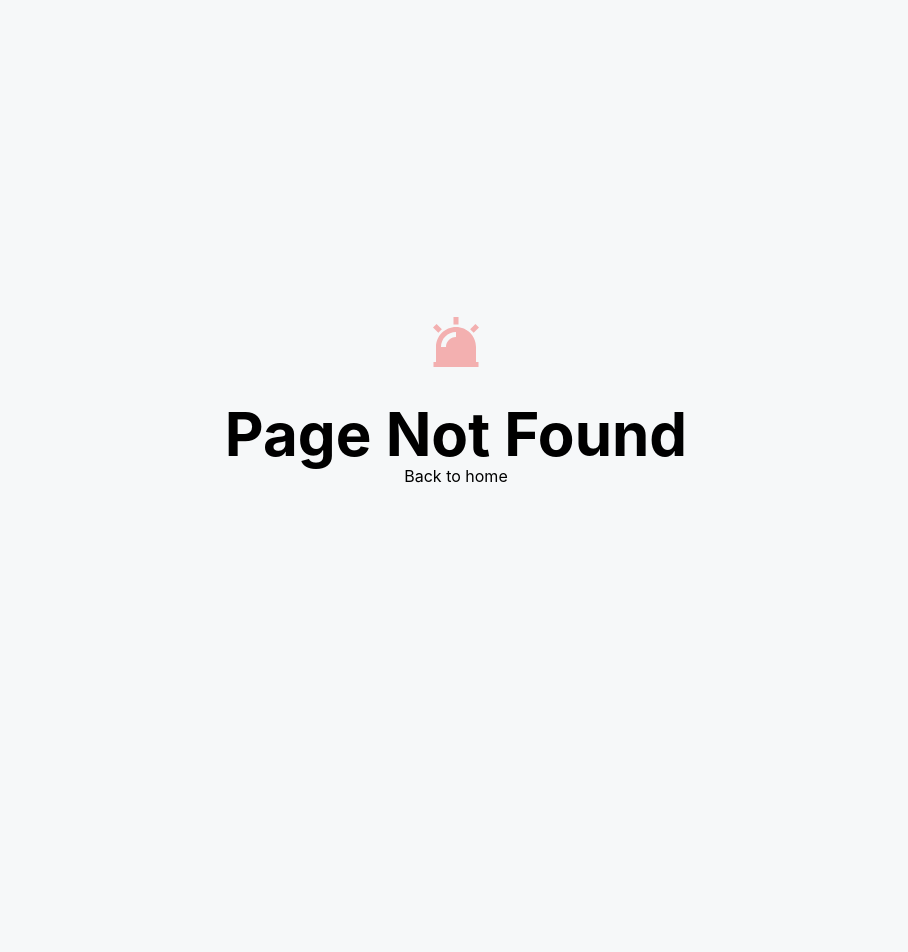
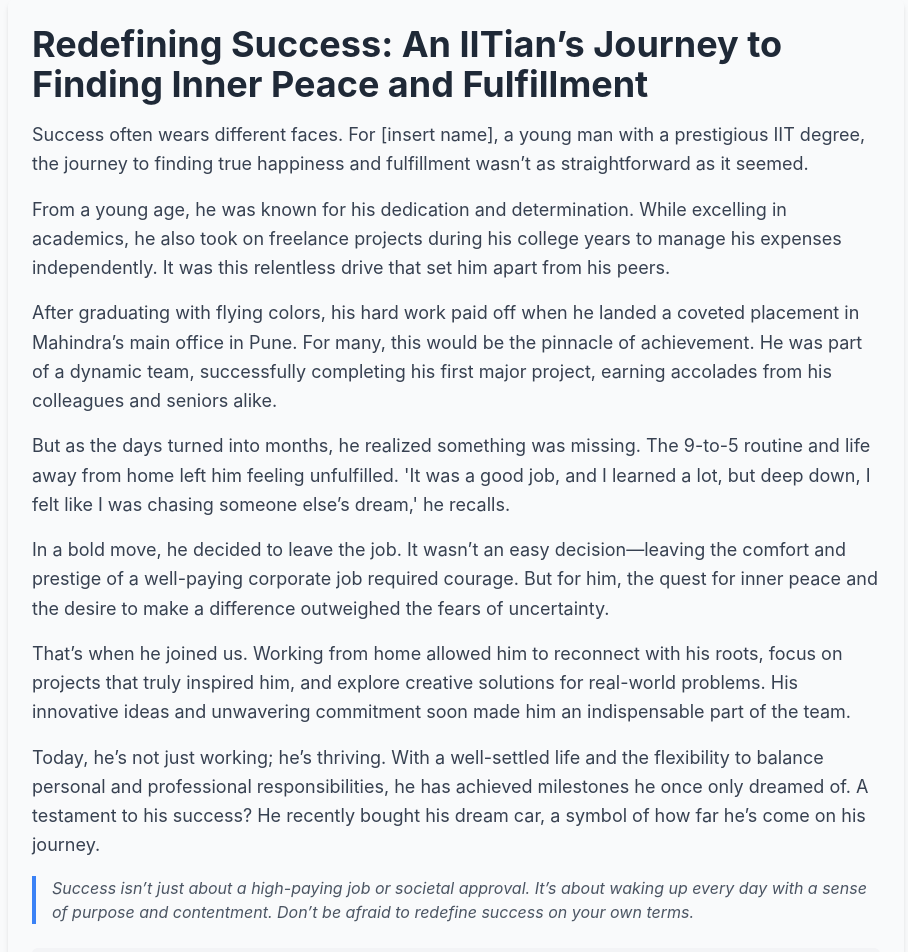
Before and after one commit to nadeemkhanrtm1/acheivers-org-2.0, a Next.js app: page /blog/iitian-finds-inner-peace in a window 1280 px wide. Before the commit this address had no page. Shown: the top 952 px of the page, without its empty margins (184-1092 px from the left). Before the commit the page ends 800 px from the top, so only its background shows below. Built offline with nearby package versions, Linux system fonts and the light colour scheme.

Commit message:
3 New Blogs Added

```diff
--- /dev/null
+++ b/src/app/blog/call-center-girl-empowering-her-family/page.tsx
@@ -0,0 +1,52 @@
+import React from "react";
+
+interface BlogProps {
+  title: string;
+  content: string[];
+  quote: string;
+  caption: string;
+}
+
+const BlogArticle: React.FC<BlogProps> = ({ title, content, quote, caption }) => {
+  return (
+    <div className="max-w-4xl mx-auto p-6 bg-white shadow-md rounded-md">
+      <h1 className="text-2xl md:text-4xl font-bold text-gray-800 mb-4">{title}</h1>
+      {content.map((paragraph, index) => (
+        <p key={index} className="text-gray-700 text-lg leading-relaxed mb-4">
+          {paragraph}
+        </p>
+      ))}
+      <blockquote className="border-l-4 border-blue-500 pl-4 italic text-gray-600 mb-6">
+        {quote}
+      </blockquote>
+      <div className="bg-gray-100 p-4 rounded-md shadow-sm">
+        <p className="text-center text-gray-500 italic">{caption}</p>
+      </div>
+    </div>
+  );
+};
+
+const BlogPage: React.FC = () => {
+  const article = {
+    title: "Breaking Barriers: A Call Center Girl’s Journey to Empowering Her Family",
+    content: [
+      "Life in a metro city often comes with its own set of challenges, especially when financial constraints weigh heavily on a family. For [insert name], working in a call center and earning around ₹15,000 per month, the struggle was real.",
+      "With her modest earnings, she tried her best to support her parents and younger sister, but it was never enough. 'There were days when I felt hopeless. No matter how hard I worked, we barely scraped by,' she recalls.",
+      "Things changed when she came across an opportunity with us. Skeptical at first, she decided to take a chance and join. It was the beginning of a transformative journey.",
+      "One day stands out vividly in her memory. It was the day she received her first ₹90,000 paycheck. 'I couldn’t believe my eyes. It felt surreal,' she says with a smile. Her parents’ pride and happiness were beyond words. For the first time, she felt the weight of financial struggles lifting off her shoulders.",
+      "With her newfound financial independence, she didn’t just elevate her family’s lifestyle but also became a source of inspiration for others in her community. Her success story proves that with determination and the right opportunities, anyone can overcome even the toughest challenges.",
+      "Her story is not just hers—it’s ours too. 'We are proud to have been a part of her journey. Seeing her transform her life and bring happiness to her family is what drives us to keep doing what we do.'",
+      "To everyone out there facing challenges, she says: 'Never stop believing in yourself. With persistence and the right opportunities, life can change for the better. Always take a chance on yourself.'"
+    ],
+    quote: "Never stop believing in yourself. With persistence and the right opportunities, life can change for the better.",
+    caption: "From ₹15,000 to ₹90,000—The Journey of Dreams and Determination."
+  };
+
+  return (
+    <div className="min-h-screen bg-gray-50 flex items-center justify-center">
+      <BlogArticle {...article} />
+    </div>
+  );
+};
+
+export default BlogPage;
--- /dev/null
+++ b/src/app/blog/from-dreams-to-reality-a-girls-journey-of-hope-and-resilience/page.tsx
@@ -0,0 +1,60 @@
+import React from 'react';
+
+interface BlogProps {
+  title: string;
+  content: string[];
+  quote: string;
+  caption: string;
+}
+
+const BlogArticle: React.FC<BlogProps> = ({
+  title,
+  content,
+  quote,
+  caption,
+}) => {
+  return (
+    <div className='max-w-4xl mx-auto p-6 bg-white shadow-md rounded-md'>
+      <h1 className='text-2xl md:text-4xl font-bold text-gray-800 mb-4'>
+        {title}
+      </h1>
+      {content?.map((paragraph, index) => (
+        <p key={index} className='text-gray-700 text-lg leading-relaxed mb-4'>
+          {paragraph}
+        </p>
+      ))}
+      <blockquote className='border-l-4 border-blue-500 pl-4 italic text-gray-600 mb-6'>
+        {quote}
+      </blockquote>
+      <div className='bg-gray-100 p-4 rounded-md shadow-sm'>
+        <p className='text-center text-gray-500 italic'>{caption}</p>
+      </div>
+    </div>
+  );
+};
+
+const BlogPage: React.FC = () => {
+  const article = {
+    title:
+      'From Dreams to Reality: A Common Girl’s Journey of Resilience and Hope',
+    content: [
+      'Life doesn’t always offer a smooth path. For [insert name], a young woman from a humble background, her journey was marked by struggles, sacrifices, and unwavering determination.',
+      'Born to a factory worker, her childhood was simple yet filled with dreams. Her father was the sole breadwinner of the family, working tirelessly to make ends meet. However, tragedy struck early—her father passed away unexpectedly, leaving the family grappling with an uncertain future. The burden of responsibilities fell on her young shoulders.',
+      "Despite the challenges, she refused to let her circumstances define her destiny. 'There were nights when I thought of giving up, but I knew that if I didn’t step up, we’d lose everything,' she recalls.",
+      'Her breakthrough came when she landed a job through a government initiative that supported underprivileged families. This opportunity marked the beginning of a new chapter in her life. With her first paycheck, she not only supported her family but also reignited their dreams.',
+      "'I used to think education and a decent job were privileges we couldn’t afford,' she says. 'But this job proved to me that dreams are achievable if we persevere.'",
+      'Today, she’s a beacon of hope for her community, inspiring other young women to pursue education and employment, despite the odds stacked against them.',
+    ],
+    quote:
+      'Never stop believing in your potential. Life will throw challenges, but they are temporary. Stay resilient.',
+    caption: "A daughter's dreams light up the way, even in the darkest times.",
+  };
+
+  return (
+    <div className='min-h-screen bg-gray-50 flex items-center justify-center'>
+      <BlogArticle {...article} />
+    </div>
+  );
+};
+
+export default BlogPage;
--- /dev/null
+++ b/src/app/blog/iitian-finds-inner-peace/page.tsx
@@ -0,0 +1,52 @@
+import React from "react";
+
+interface BlogProps {
+  title: string;
+  content: string[];
+  quote: string;
+  caption: string;
+}
+
+const BlogArticle: React.FC<BlogProps> = ({ title, content, quote, caption }) => {
+  return (
+    <div className="max-w-4xl mx-auto p-6 bg-white shadow-md rounded-md">
+      <h1 className="text-2xl md:text-4xl font-bold text-gray-800 mb-4">{title}</h1>
+      {content.map((paragraph, index) => (
+        <p key={index} className="text-gray-700 text-lg leading-relaxed mb-4">
+          {paragraph}
+        </p>
+      ))}
+      <blockquote className="border-l-4 border-blue-500 pl-4 italic text-gray-600 mb-6">
+        {quote}
+      </blockquote>
+      <div className="bg-gray-100 p-4 rounded-md shadow-sm">
+        <p className="text-center text-gray-500 italic">{caption}</p>
+      </div>
+    </div>
+  );
+};
+
+const BlogPage: React.FC = () => {
+  const article = {
+    title: "Redefining Success: An IITian’s Journey to Finding Inner Peace and Fulfillment",
+    content: [
+      "Success often wears different faces. For [insert name], a young man with a prestigious IIT degree, the journey to finding true happiness and fulfillment wasn’t as straightforward as it seemed.",
+      "From a young age, he was known for his dedication and determination. While excelling in academics, he also took on freelance projects during his college years to manage his expenses independently. It was this relentless drive that set him apart from his peers.",
+      "After graduating with flying colors, his hard work paid off when he landed a coveted placement in Mahindra’s main office in Pune. For many, this would be the pinnacle of achievement. He was part of a dynamic team, successfully completing his first major project, earning accolades from his colleagues and seniors alike.",
+      "But as the days turned into months, he realized something was missing. The 9-to-5 routine and life away from home left him feeling unfulfilled. 'It was a good job, and I learned a lot, but deep down, I felt like I was chasing someone else’s dream,' he recalls.",
+      "In a bold move, he decided to leave the job. It wasn’t an easy decision—leaving the comfort and prestige of a well-paying corporate job required courage. But for him, the quest for inner peace and the desire to make a difference outweighed the fears of uncertainty.",
+      "That’s when he joined us. Working from home allowed him to reconnect with his roots, focus on projects that truly inspired him, and explore creative solutions for real-world problems. His innovative ideas and unwavering commitment soon made him an indispensable part of the team.",
+      "Today, he’s not just working; he’s thriving. With a well-settled life and the flexibility to balance personal and professional responsibilities, he has achieved milestones he once only dreamed of. A testament to his success? He recently bought his dream car, a symbol of how far he’s come on his journey."
+    ],
+    quote: "Success isn’t just about a high-paying job or societal approval. It’s about waking up every day with a sense of purpose and contentment. Don’t be afraid to redefine success on your own terms.",
+    caption: "True success is finding peace in your work and joy in your journey."
+  };
+
+  return (
+    <div className="min-h-screen bg-gray-50 flex items-center justify-center">
+      <BlogArticle {...article} />
+    </div>
+  );
+};
+
+export default BlogPage;
--- /dev/null
+++ b/src/app/blog/page.tsx
@@ -0,0 +1,7 @@
+import React from 'react';
+
+const page = () => {
+  return <div> blog page</div>;
+};
+
+export default page;
```
